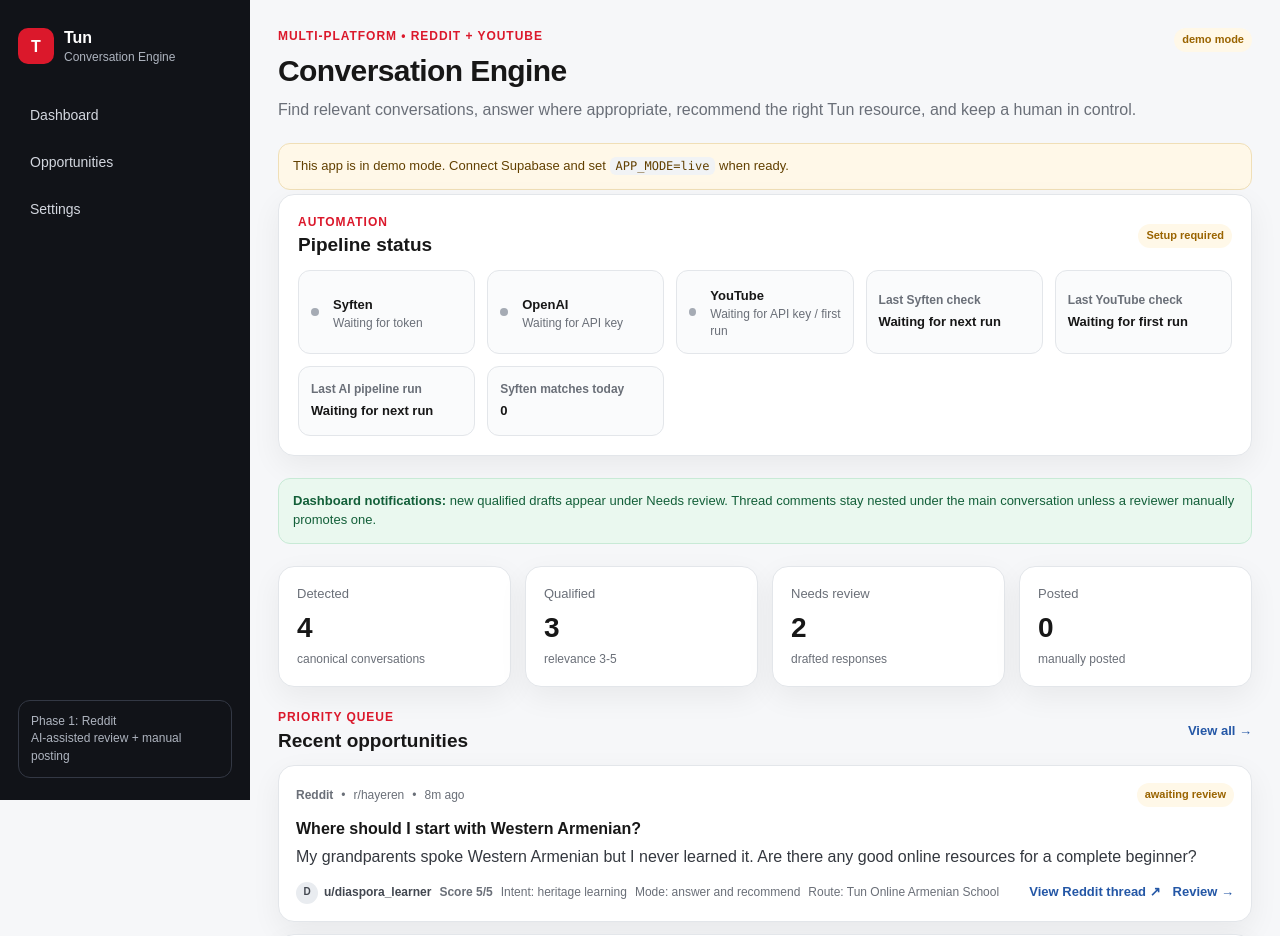
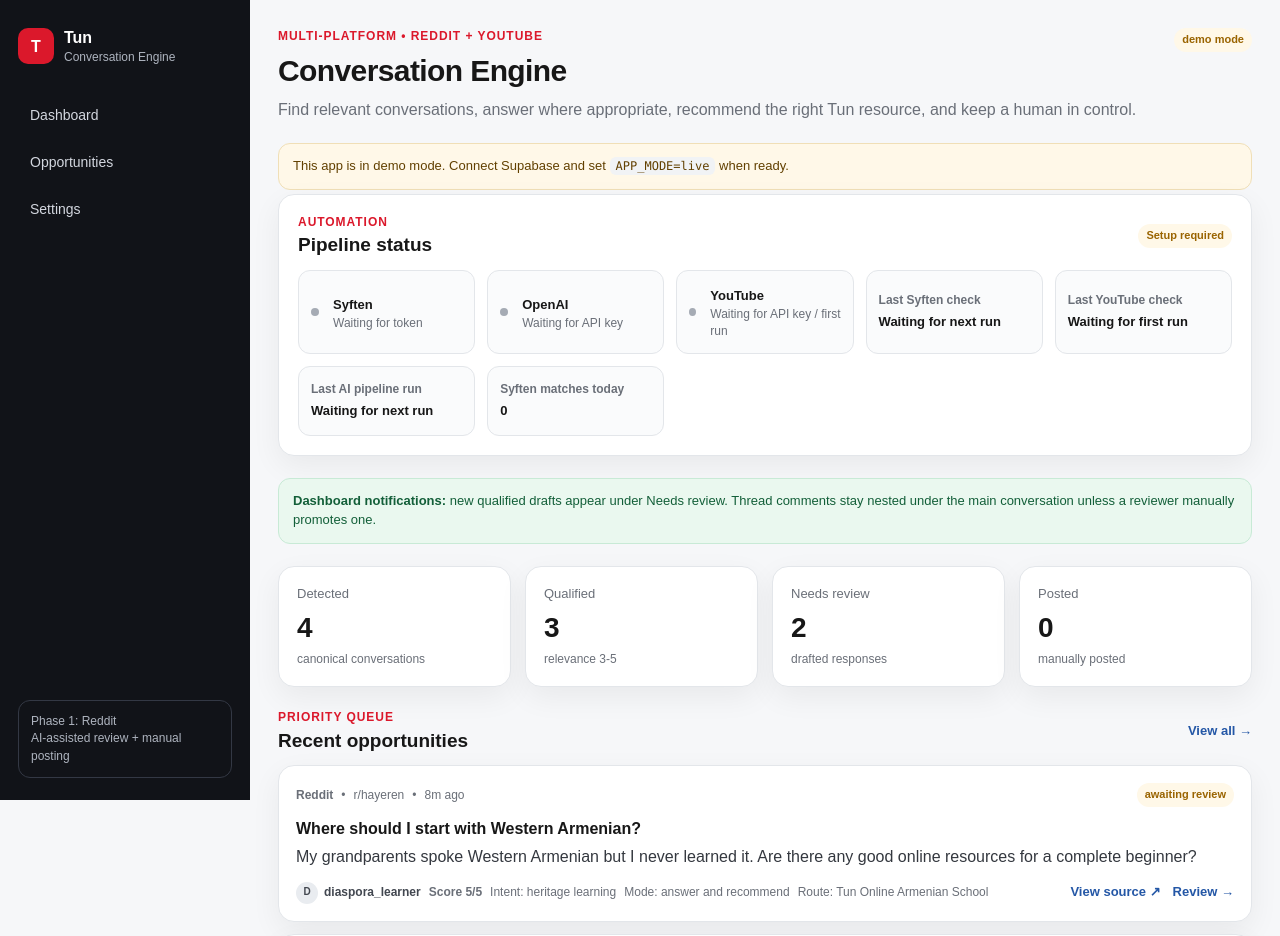
Before and after one commit to elleynote/tun-conversation-engine, a Next.js app: page /dashboard in a window 1280 px wide. Shown: the top 936 px of the page. Built offline with nearby package versions, Linux system fonts and the light colour scheme; no server answers.

Commit message:
Make opportunity cards platform-aware

```diff
--- a/components/opportunity-card.tsx
+++ b/components/opportunity-card.tsx
@@ -17,7 +17,10 @@
 
 export function OpportunityCard({ opportunity }: { opportunity: OpportunityView }) {
   const reason = ignoredReason(opportunity);
-  const platform = opportunity.platform ? opportunity.platform.charAt(0).toUpperCase() + opportunity.platform.slice(1) : "Reddit";
+  const platform = opportunity.platform ? opportunity.platform.charAt(0).toUpperCase() + opportunity.platform.slice(1) : "Source";
+  const authorLabel = opportunity.author
+    ? opportunity.platform === "reddit" ? `u/${opportunity.author.replace(/^u\//, "")}` : opportunity.author
+    : "Unknown user";
 
   return (
     <article className="card opportunity">
@@ -40,14 +43,14 @@
 
       <div className="opp-footer">
         <div className="meta">
-          <span className="author-chip"><UserAvatar author={opportunity.author} avatarUrl={opportunity.author_avatar_url} /><span>{opportunity.author ? `u/${opportunity.author.replace(/^u\//, "")}` : "Unknown user"}</span></span>
+          <span className="author-chip"><UserAvatar author={opportunity.author} avatarUrl={opportunity.author_avatar_url} /><span>{authorLabel}</span></span>
           <span className="score">Score {opportunity.classification?.relevance_score ?? "-"}/5</span>
           {opportunity.classification?.intent ? <span>Intent: {opportunity.classification.intent.replaceAll("_", " ")}</span> : null}
           {opportunity.classification?.response_mode ? <span>Mode: {opportunity.classification.response_mode.replaceAll("_", " ")}</span> : null}
           {opportunity.products?.length ? <span>Route: {opportunity.products.map((p) => p.name).join(" + ")}</span> : null}
         </div>
         <div className="card-links">
-          {opportunity.original_url ? <a className="link" href={opportunity.original_url} target="_blank" rel="noreferrer">View Reddit thread ↗</a> : null}
+          {opportunity.original_url ? <a className="link" href={opportunity.original_url} target="_blank" rel="noreferrer">{opportunity.platform === "youtube" ? "View YouTube comment ↗" : opportunity.platform === "reddit" ? "View Reddit thread ↗" : "View source ↗"}</a> : null}
           <Link className="link" href={`/opportunities/${opportunity.id}`}>Review →</Link>
         </div>
       </div>
```
